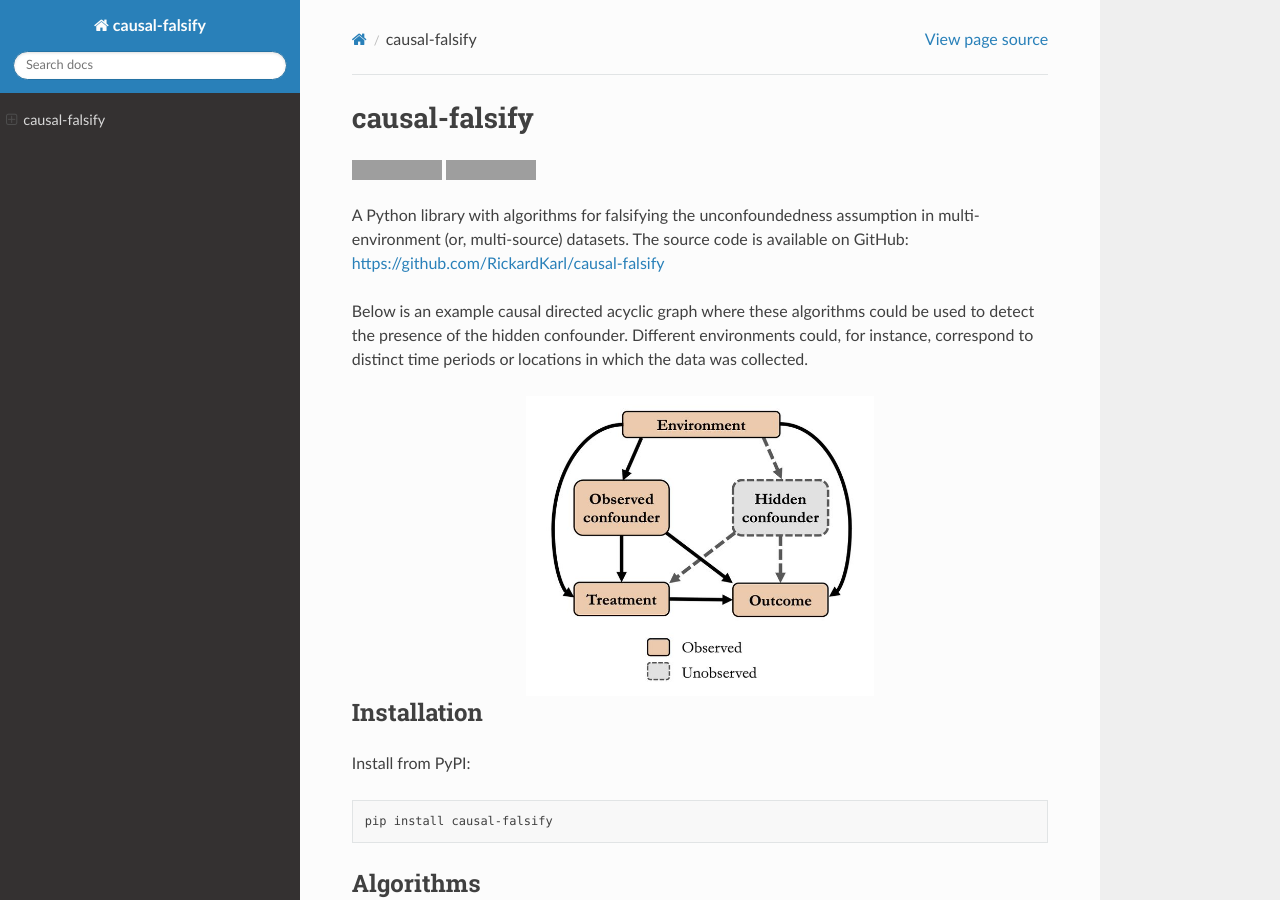
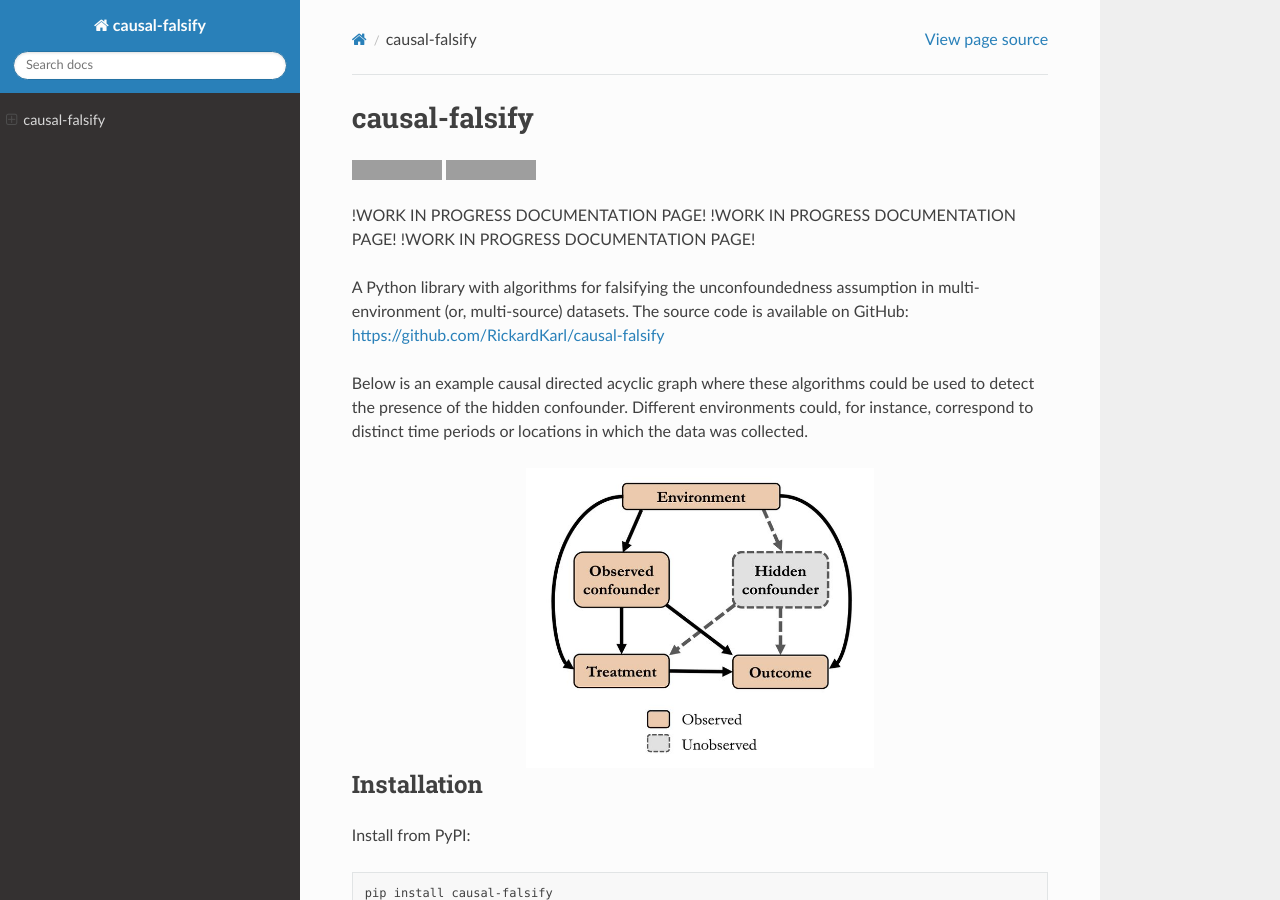
Before and after one commit to RickardKarl/causal-falsify, a Sphinx documentation site: the page built from docs/index.rst, in a window 1280 px wide and 900 px high. Built offline with Sphinx 7.4.7 and the Read the Docs theme 3.1.0, drawn with Linux system fonts in a browser that asks for light colours; pages that are not in the unit, such as notebooks, are missing from menus; grey boxes are pictures that could not be loaded.

Commit message:
Add WIP label

```diff
--- a/docs/index.rst
+++ b/docs/index.rst
@@ -6,7 +6,7 @@ causal-falsify
 .. image:: https://img.shields.io/pypi/l/causal-falsify
    :target: ./LICENSE
 
-
+!WORK IN PROGRESS DOCUMENTATION PAGE! !WORK IN PROGRESS DOCUMENTATION PAGE! !WORK IN PROGRESS DOCUMENTATION PAGE!
 
 A Python library with algorithms for falsifying the unconfoundedness assumption
 in multi-environment (or, multi-source) datasets. The source code is available on
```
